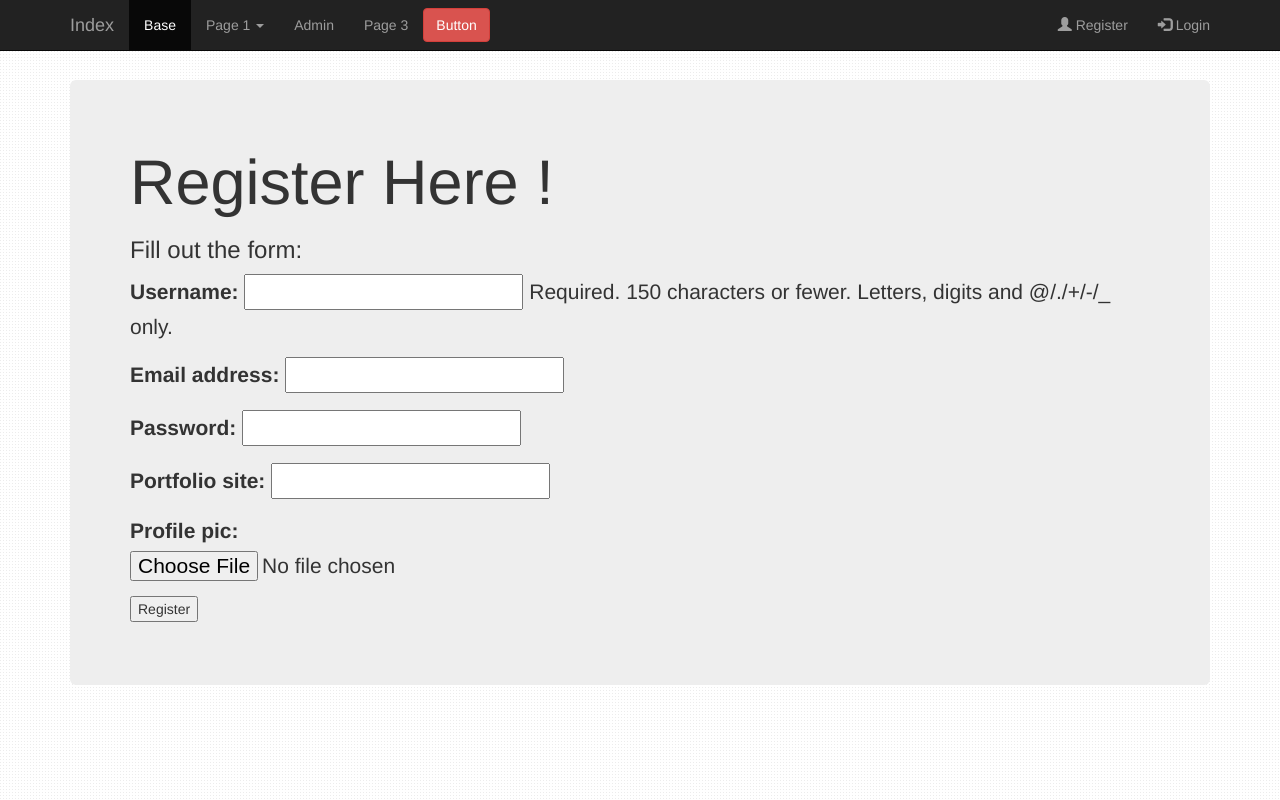
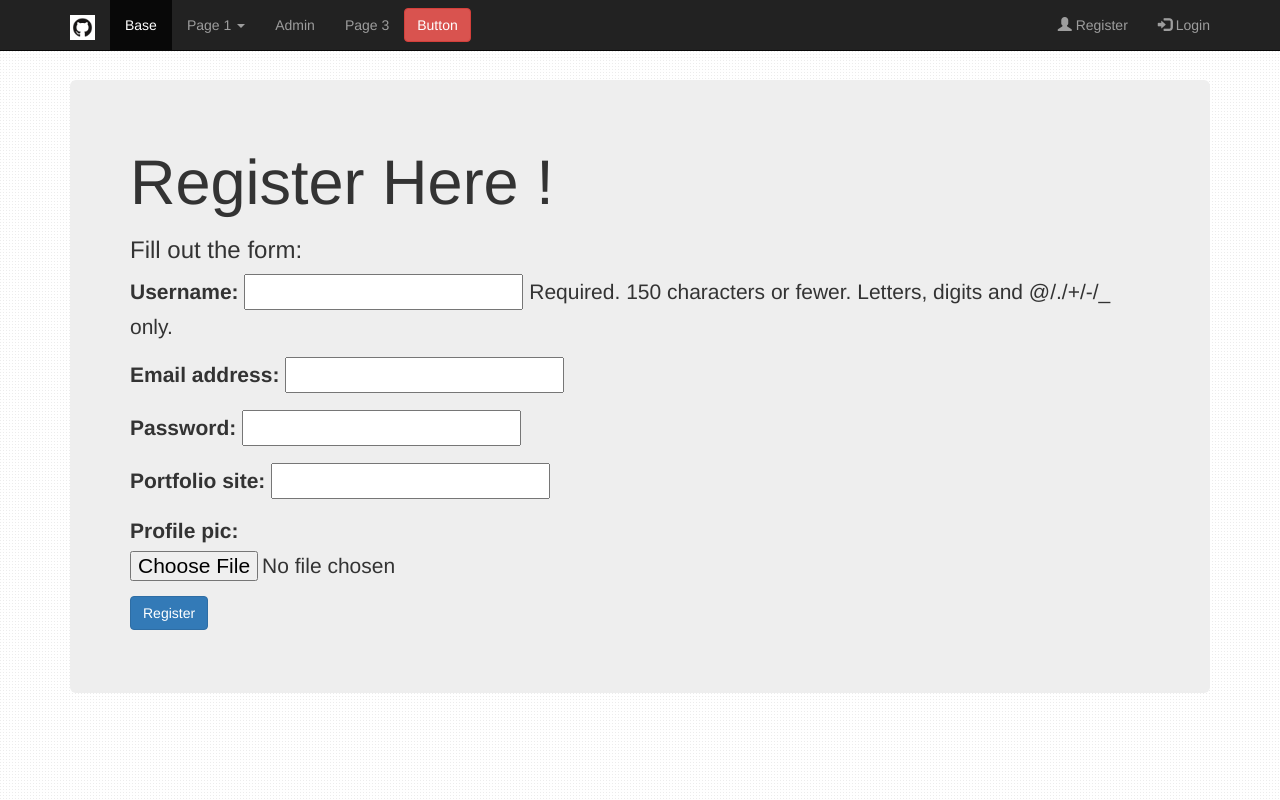
Before and after one commit to Najdawi95/learning_user, a Django app: page /registration/ in a window 1280 px wide. Run offline with Django 3.2, Linux system fonts and the light colour scheme; some libraries are stand-ins or nearby versions.

Commit message:
Enhancment

```diff
--- a/learning_user/templates/user_app/base.html
+++ b/learning_user/templates/user_app/base.html
@@ -18,10 +18,12 @@
                 <span class="icon-bar"></span>
                 <span class="icon-bar"></span>
             </button>
-      <a class="navbar-brand" href="{% url 'user_app:index' %}">Index</a>
+            <a class="navbar-brand" href="{% url 'user_app:index' %}"><img src="{% static 'images/git.png' %}" width="25px"></a>
         </div>
         <div class="collapse navbar-collapse" id="myNavbar">
+
             <ul class="nav navbar-nav">
+
                 <li class="active"><a href="{% url 'user_app:base' %}">Base</a></li>
                 <li class="dropdown">
                     <a class="dropdown-toggle" data-toggle="dropdown" href="#">Page 1 <span class="caret"></span></a>
@@ -36,20 +38,18 @@
             </ul>
             <button class="btn btn-danger navbar-btn">Button</button>
             <ul class="nav navbar-nav navbar-right">
-        <li><a href="{% url 'user_app:registration' %}"><span class="glyphicon glyphicon-user"></span> Register</a></li>
+                <li><a href="{% url 'user_app:registration' %}"><span class="glyphicon glyphicon-user"></span> Register</a>
+                </li>
                 {% if user.is_authenticated %}
                 <li><a href="{% url 'user_logout' %}"><span class="glyphicon glyphicon-log-out"></span> Logout</a></li>
                 {% else %}
-            <li><a href="{% url 'user_app:user_login' %}"><span class="glyphicon glyphicon-log-in"></span> Login</a></li>
+                <li><a href="{% url 'user_app:user_login' %}"><span class="glyphicon glyphicon-log-in"></span> Login</a>
+                </li>
                 {% endif %}
             </ul>
 
 
-
-
-
-
-
+        </div>
     </div>
 </nav>
 
--- a/learning_user/templates/user_app/registration.html
+++ b/learning_user/templates/user_app/registration.html
@@ -14,7 +14,7 @@
             {% csrf_token %}
             {{ user_form.as_p }}
             {{ profile_form.as_p }}
-            <input type="submit" value="Register">
+            <input type="submit" value="Register" class="btn btn-primary">
             </div>
         </form>
 
```
Lines whose indentation alone changed are shown as unchanged.
